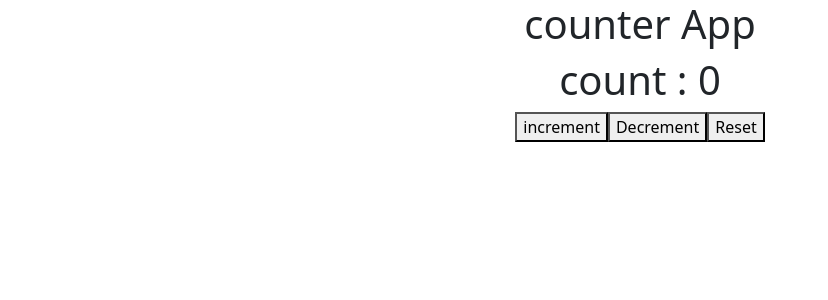
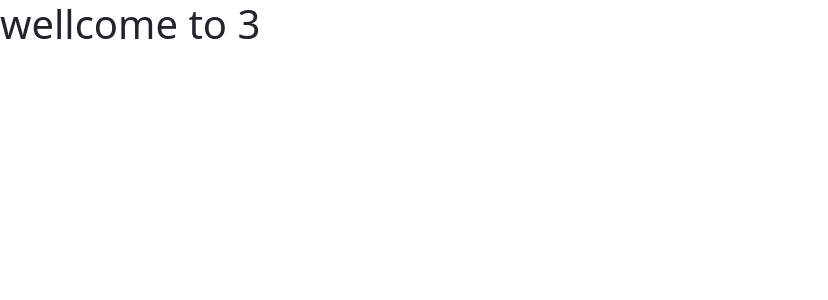
Before and after one commit to Jitendra0987/React, a React (Vite) app: page / in a window 1280 px wide. Shown: the top 300 px of the page, without its empty margins (0-828 px from the left). Built offline with nearby package versions, Linux system fonts and the light colour scheme.

Commit message:
useEffect run on every render

```diff
--- a/src/App.jsx
+++ b/src/App.jsx
@@ -1,29 +1,17 @@
-import { useState } from "react";
+import { useState,useEffect } from "react";
+const App=()=>{
 
-const App=()=>{
-const [cnt, setCnt]=useState(0);
-const myDcrement =()=>{
+    const [cnt, setCnt]=useState(0)
 
-    if(cnt<=1)
-    {
-        alert("No decrese minus value")
-    }
+    useEffect(()=>{
 
-    else
-    {
-        setCnt(cnt-1)
-    }
-}
-
+        setTimeout(()=>{
+            setCnt(cnt+1)
+        },2000);
+    })
     return(
         <>
-        <center>
-       <h1>counter App</h1>
-       <h1>count : {cnt}</h1>
-       <button onClick={()=>{setCnt(cnt+1)}}>increment</button>
-       <button onClick={myDcrement}>Decrement</button>
-       <button onClick={()=>{setCnt(0)}}>Reset</button>
-       </center>
+        <h1>wellcome to {cnt}</h1>
         </>
     )
 }
```
